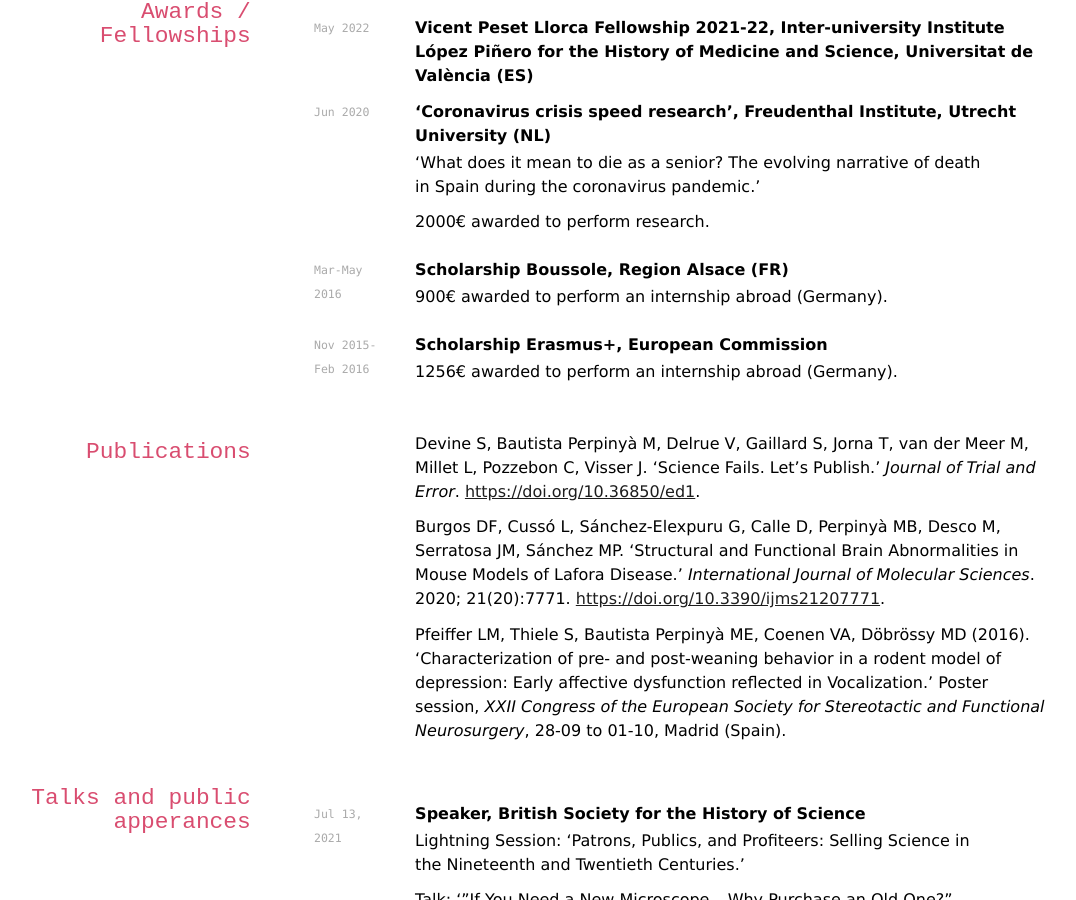
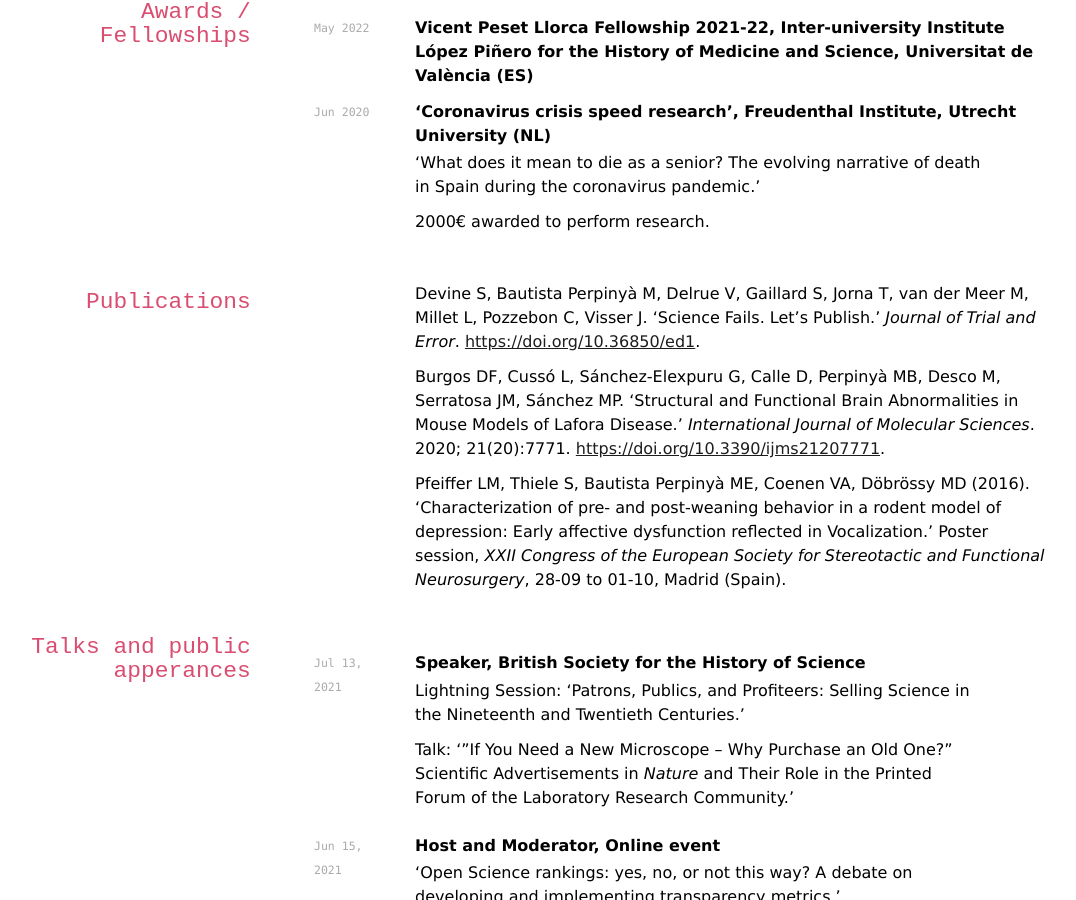
Before and after one commit to elipapa/markdown-cv, a Jekyll site: the page built from index.md, in a window 1280 px wide and 900 px high, scrolled down 2323 px. Shown: the whole window, without its empty margins (18-1094 px from the left). Built offline with Jekyll 4.4.1, drawn with Linux system fonts in a browser that asks for light colours.

Commit message:
Update index.md

```diff
--- a/index.md
+++ b/index.md
@@ -77,12 +77,12 @@
 `May 2022`
 __Vicent Peset Llorca Fellowship 2021-22, Inter-university Institute López Piñero for the History of Medicine and Science, Universitat de València (ES)__
 
-
 `Jun 2020`
 __'Coronavirus crisis speed research', Freudenthal Institute, Utrecht University (NL)__
 - 'What does it mean to die as a senior? The evolving narrative of death in Spain during the coronavirus pandemic.'
 - 2000€ awarded to perform research.
 
+<p hidden>
 `Mar-May 2016`
 __Scholarship Boussole, Region Alsace (FR)__
 - 900€ awarded to perform an internship abroad (Germany).
@@ -90,7 +90,7 @@
 `Nov 2015-Feb 2016`
 __Scholarship Erasmus+,	European Commission__
 - 1256€ awarded to perform an internship abroad (Germany).
-
+</p>
 
 
 ## Publications
```
